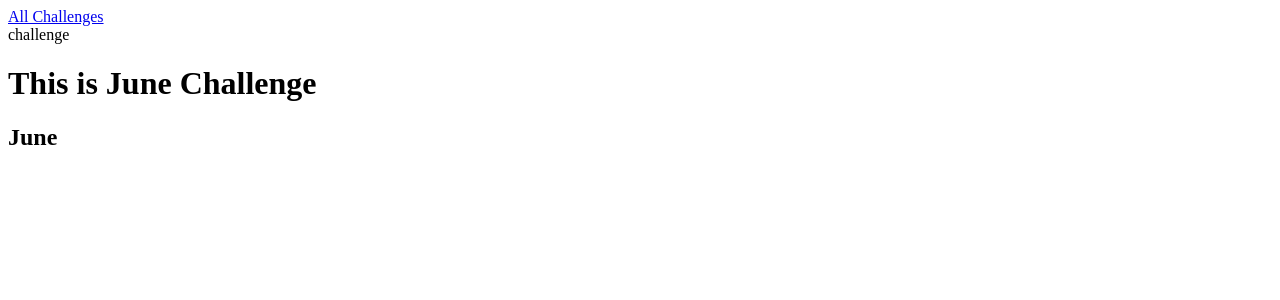
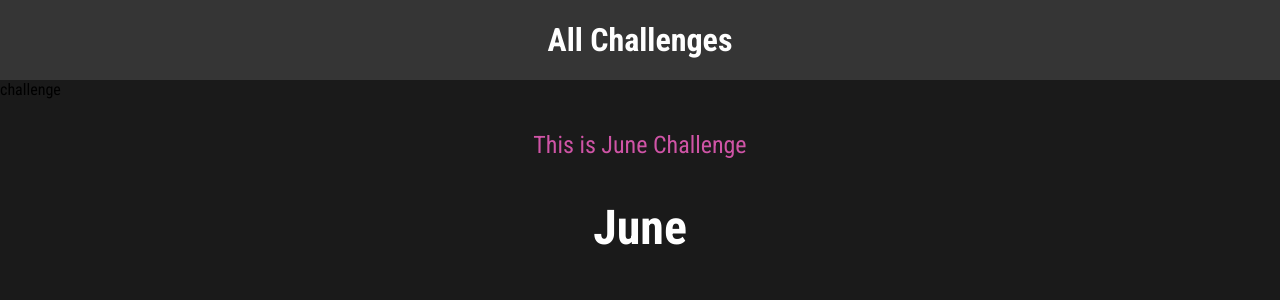
Before and after one commit to L0veRamen/Django_Project, a Django app: page /challenges/june in a window 1280 px wide. Shown: the top 300 px of the page. Run offline with Django 4.2, Linux system fonts and the light colour scheme.

Commit message:
add css & 404 template

```diff
--- /dev/null
+++ b/monthly_challenges/challenges/static/challenges/challenge.css
@@ -0,0 +1,22 @@
+h1,
+h2 {
+  text-align: center;
+  color: white;
+}
+
+h1 {
+  font-size: 1.5rem;
+  margin: 2rem 0 1rem 0;
+  font-weight: normal;
+  color: #cf54a6;
+}
+
+h2 {
+  font-size: 3rem;
+  font-weight: bold;
+}
+
+.fallback {
+  text-align: center;
+  color: white;
+}
--- /dev/null
+++ b/monthly_challenges/challenges/static/challenges/includes/header.css
@@ -0,0 +1,25 @@
+header {
+  width: 100%;
+  height: 5rem;
+  background-color: #353535;
+}
+
+header nav {
+  width: 100%;
+  height: 100%;
+  display: flex;
+  justify-content: center;
+  align-items: center;
+}
+
+header nav a {
+  color: white;
+  font-size: 2rem;
+  font-weight: bold;
+  text-decoration: none;
+}
+
+header nav a:hover,
+header nav a:active {
+  color: #cf54a6;
+}
--- a/monthly_challenges/challenges/templates/challenges/challenge.html
+++ b/monthly_challenges/challenges/templates/challenges/challenge.html
@@ -1,8 +1,16 @@
 {% extends "base.html" %}
+{% load static %}
+
+{% block css_files %}
+  <link rel="stylesheet" href="{% static "challenges/challenge.css" %}">
+  <link rel="stylesheet" href="{% static "challenges/includes/header.css" %}">
+{% endblock css_files %}
+
 
 {% block page_title %}
   {{month_name|title}} Challenge
 {% endblock page_title %}
+
 
 {% block content %}
   {% include "challenges/includes/header.html" with active_page="challenge" %}
@@ -11,7 +19,8 @@
   {% if text is not None %}
   <h2>{{text}}</h2>
   {% else %}
-  <p>There is no challenge for this month yet!</p>
+
+  <p class="fallback">There is no challenge for this month yet!</p>
   {% endif %}
 
 {% endblock content %}
--- a/monthly_challenges/challenges/templates/challenges/index.html
+++ b/monthly_challenges/challenges/templates/challenges/index.html
@@ -1,5 +1,10 @@
 {% extends "base.html" %}
+{% load static %}
 
+{% block css_files %}
+  <link rel="stylesheet" href="{% static "challenges/challenges.css" %}">
+  <link rel="stylesheet" href="{% static "challenges/includes/header.css" %}">
+{% endblock css_files %}
 
   {% block page_title %}
       All Challenges
--- a/monthly_challenges/challenges/views.py
+++ b/monthly_challenges/challenges/views.py
@@ -1,7 +1,7 @@
 from django.shortcuts import render
-from django.http import HttpResponse, HttpResponseNotFound, HttpResponseRedirect
+from django.http import Http404, HttpResponseNotFound, HttpResponseRedirect
 from django.urls import reverse
-
+from django.template.loader import render_to_string
 
 
 # Create your views here.
@@ -67,4 +67,6 @@ def monthly_challenge(request, month):
         })
 
     except:
-        return HttpResponseNotFound("<h1>This month is not supported !</h1>")
+        # response_data = render_to_string("404.html")
+        # return HttpResponseNotFound(response_data)
+        raise Http404()
--- a/monthly_challenges/monthly_challenges/settings.py
+++ b/monthly_challenges/monthly_challenges/settings.py
@@ -119,7 +119,10 @@ USE_TZ = True
 # Static files (CSS, JavaScript, Images)
 # https://docs.djangoproject.com/en/4.2/howto/static-files/
 
-STATIC_URL = 'static/'
+STATIC_URL = '/static/'
+STATICFILES_DIRS = [
+    BASE_DIR / "static"
+]
 
 # Default primary key field type
 # https://docs.djangoproject.com/en/4.2/ref/settings/#default-auto-field
--- /dev/null
+++ b/monthly_challenges/static/styles.css
@@ -0,0 +1,10 @@
+@import url('https://fonts.googleapis.com/css2?family=Roboto+Condensed:wght@400;700&display=swap');
+
+html {
+  font-family: 'Roboto Condensed', sans-serif;
+}
+
+body {
+  margin: 0;
+  background-color: #1a1a1a;
+}
--- a/monthly_challenges/templates/base.html
+++ b/monthly_challenges/templates/base.html
@@ -1,9 +1,16 @@
+{% load static %}
+
+
 <!DOCTYPE html>
 <html lang="en">
   <head>
     <meta charset="UTF-8" />
     <meta name="viewport" content="width=device-width, initial-scale=1.0" />
     <title>{% block page_title %}{% endblock %}</title>
+    <Link rel="stylesheet" href="{% static "styles.css" %}" />
+    {% block css_files %}
+
+    {% endblock css_files %}
   </head>
   <body>
    {% block content %}
```
Also changed, not shown: monthly_challenges/challenges/static/challenges/challenges.css (added, +37 -0 lines), monthly_challenges/templates/404.html (added, +10 -0 lines).
